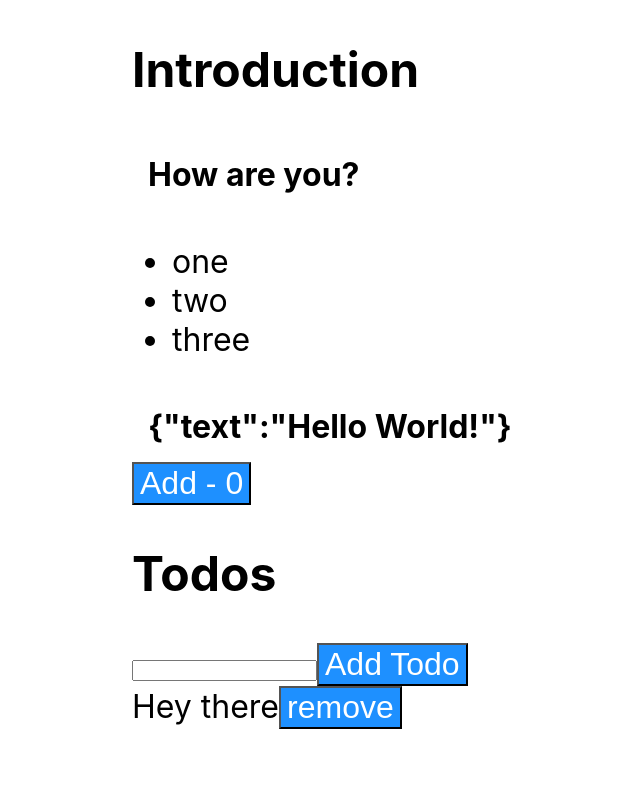
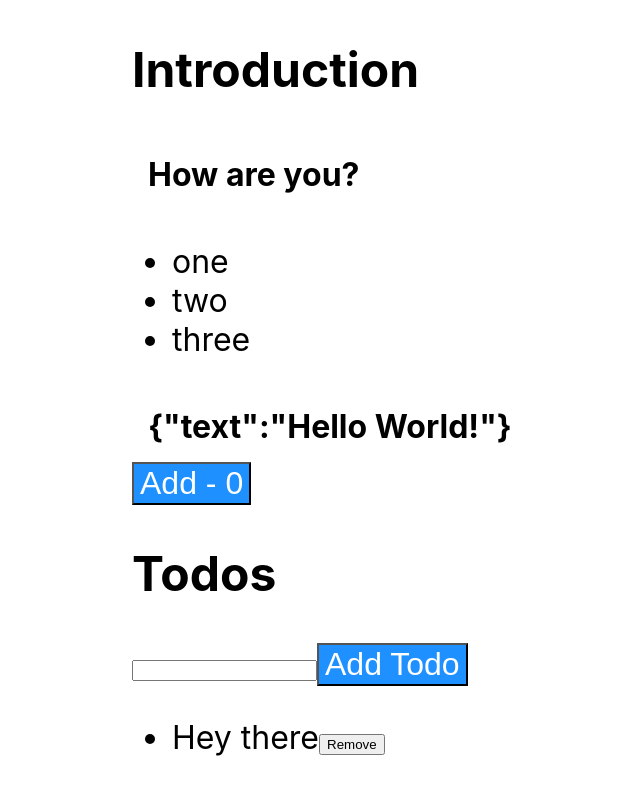
Before and after one commit to mvlz/ts-react, a React (Create React App) app: page / in a window 1280 px wide. Shown: the top 794 px of the page, without its empty margins (108-748 px from the left). Built offline with nearby package versions, Linux system fonts and the light colour scheme.

Commit message:
NO BS TS #24

```diff
--- a/src/App.tsx
+++ b/src/App.tsx
@@ -68,6 +68,29 @@
   <Button onClick={() => setValue(value + 1)} title={`Add - ${value}`} />
 );
 
+function UL<T>({
+  items,
+  render,
+  itemClick,
+}: React.DetailedHTMLProps<
+  React.HTMLAttributes<HTMLUListElement>,
+  HTMLUListElement
+> & {
+  items: T[];
+  render: (item: T) => React.ReactNode;
+  itemClick: (item: T) => void;
+}) {
+  return (
+    <ul>
+      {items.map((item, index) => (
+        <li onClick={() => itemClick(item)} key={index}>
+          {render(item)}
+        </li>
+      ))}
+    </ul>
+  );
+}
+
 function App() {
   const onListClick = useCallback((item: string) => {
     alert(item);
@@ -109,16 +132,16 @@
         <input type="text" ref={newTodoRef} />
         <Button onClick={OnAddTodo}>Add Todo</Button>
       </div>
-      <div>
-        {todos.map((todo) => {
-          return (
-            <div key={todo.id}>
-              {todo.text}
-              <Button onClick={() => removeTodo(todo.id)}>remove</Button>
-            </div>
-          );
-        })}
-      </div>
+      <UL
+        items={todos}
+        itemClick={(item) => alert(item.id)}
+        render={(todo) => (
+          <>
+            {todo.text}
+            <button onClick={() => removeTodo(todo.id)}>Remove</button>
+          </>
+        )}
+      />
     </div>
   );
 }
```
